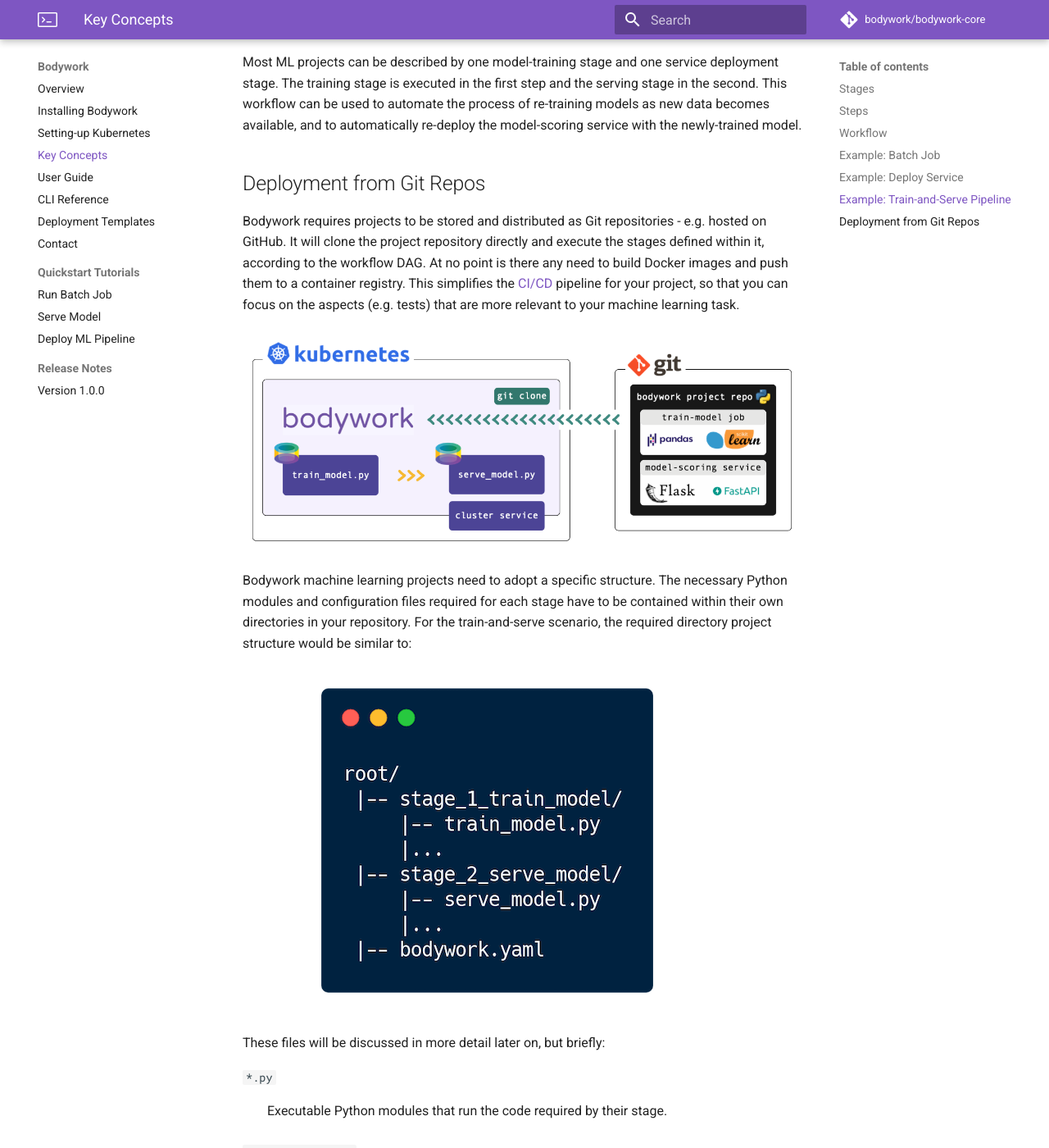
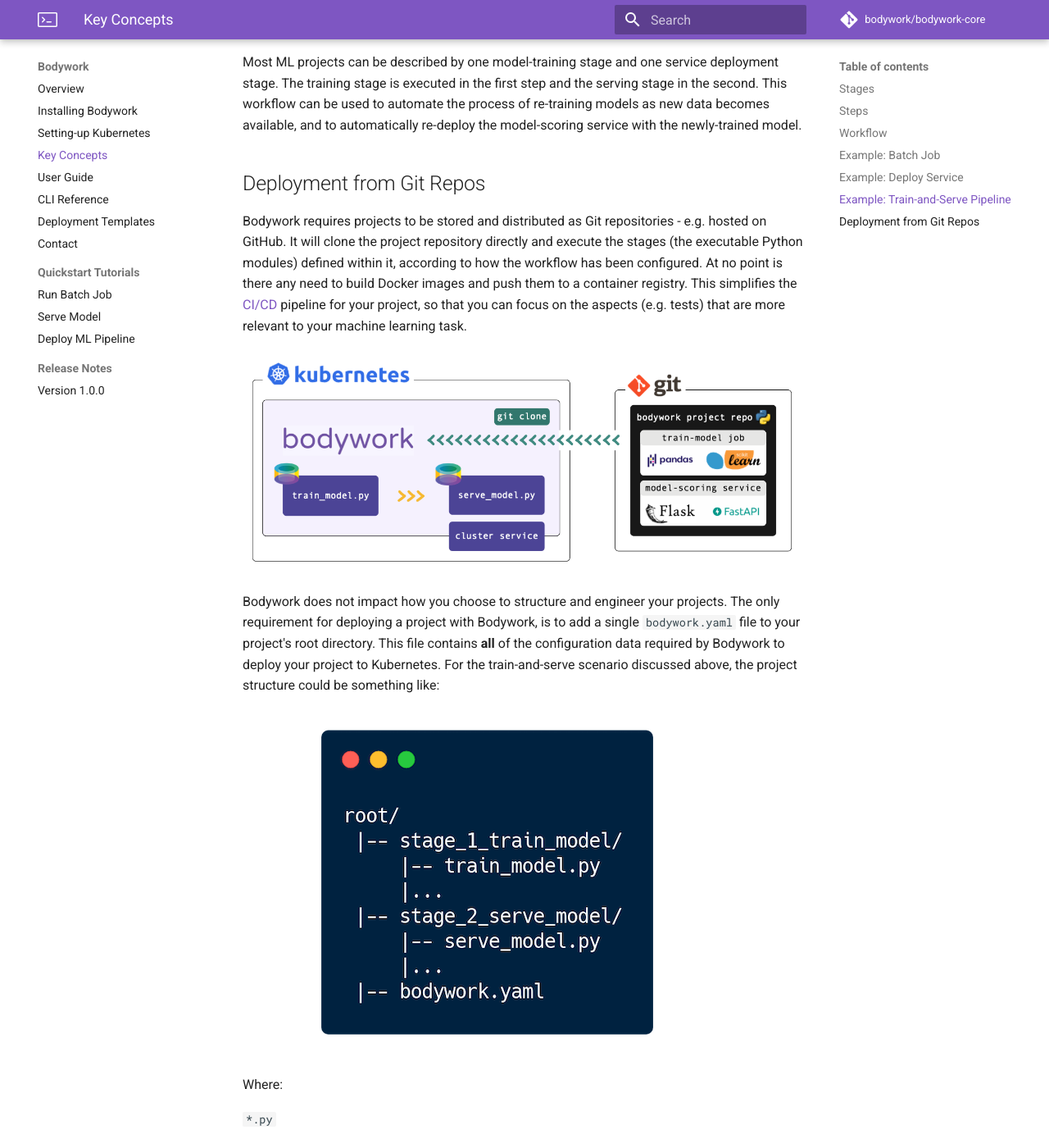
Before and after one commit to bodywork-ml/bodywork-docs, an MkDocs documentation site: the page built from docs/key_concepts.md, in a window 1280 px wide and 1400 px high, scrolled down 3057 px. Shown: the whole window at 82% size. Built offline with MkDocs 1.6.1 and Material for MkDocs 9.7.7, drawn with Linux system fonts in a browser that asks for light colours; comment, search, counter and statistics services are not loaded; some of the changed text lies outside the part shown.

Commit message:
Update Key Concepts

```diff
--- a/docs/key_concepts.md
+++ b/docs/key_concepts.md
@@ -8,10 +8,10 @@ Each task you want to run, such as training a model, scoring data or starting a
 
 There are two different types of stage that can be created:
 
-`Batch Stage`
+`Batch Stages`
 : For executing code that performs a discrete task - e.g. preparing features, training a model or scoring a dataset. Batch stages have a well defined end and will be automatically shut-down after they have successfully completed.
 
-`Service Stage`
+`Service Stages`
 : For executing code that starts a service - e.g. a [Flask](https://flask.palletsprojects.com/en/1.1.x/) application that loads a model and then exposes a REST API for model-scoring. Service stages are long-running processes with no end, that will be kept up-and-running until they are deleted.
 
 ## Steps
@@ -42,27 +42,21 @@ Most ML projects can be described by one model-training stage and one service de
 
 ## Deployment from Git Repos
 
-Bodywork requires projects to be stored and distributed as Git repositories - e.g. hosted on GitHub. It will clone the project repository directly and execute the stages defined within it, according to the workflow DAG. At no point is there any need to build Docker images and push them to a container registry. This simplifies the [CI/CD](https://en.wikipedia.org/wiki/CI/CD) pipeline for your project, so that you can focus on the aspects (e.g. tests) that are more relevant to your machine learning task.
+Bodywork requires projects to be stored and distributed as Git repositories - e.g. hosted on GitHub. It will clone the project repository directly and execute the stages (the executable Python modules) defined within it, according to how the workflow has been configured. At no point is there any need to build Docker images and push them to a container registry. This simplifies the [CI/CD](https://en.wikipedia.org/wiki/CI/CD) pipeline for your project, so that you can focus on the aspects (e.g. tests) that are more relevant to your machine learning task.
 
 ![ML pipeline deployment](images/ml_pipeline.png)
 
-Bodywork machine learning projects need to adopt a specific structure. The necessary Python modules and configuration files required for each stage have to be contained within their own directories in your repository. For the train-and-serve scenario, the required directory project structure would be similar to:
+Bodywork does not impact how you choose to structure and engineer your projects. The only requirement for deploying a project with Bodywork, is to add a single `bodywork.yaml` file to your project's root directory. This file contains **all** of the configuration data required by Bodywork to deploy your project to Kubernetes. For the train-and-serve scenario discussed above, the project structure could be something like:
 
 ![Git project structure](images/project_structure.png)
 
-These files will be discussed in more detail later on, but briefly:
+Where:
 
 `*.py`
 : Executable Python modules that run the code required by their stage.
 
-`requirements.txt`
-: 3rd party Python package requirements for each individual stage.
-
-`config.ini`
-: Stage configuration data, such as the type of stage (batch or serving), secret credentials that need to be retrieved from Kubernetes, etc.
-
-`bodywork.ini`
-: Workflow configuration data, such as the DAG definition used to assign stages to steps and the order in which the steps will be executed.
+`bodywork.yaml`
+: Bodywork configuration data - for example, which Python module to use for each stage, external Python packages that need to be installed, arguments to pass to modules, secret credentials, the workflow DAG, etc. These are covered in detail, in the [user guide](user_guide.md)
 
 This project can then be configured to run on a schedule with one command,
 
```
